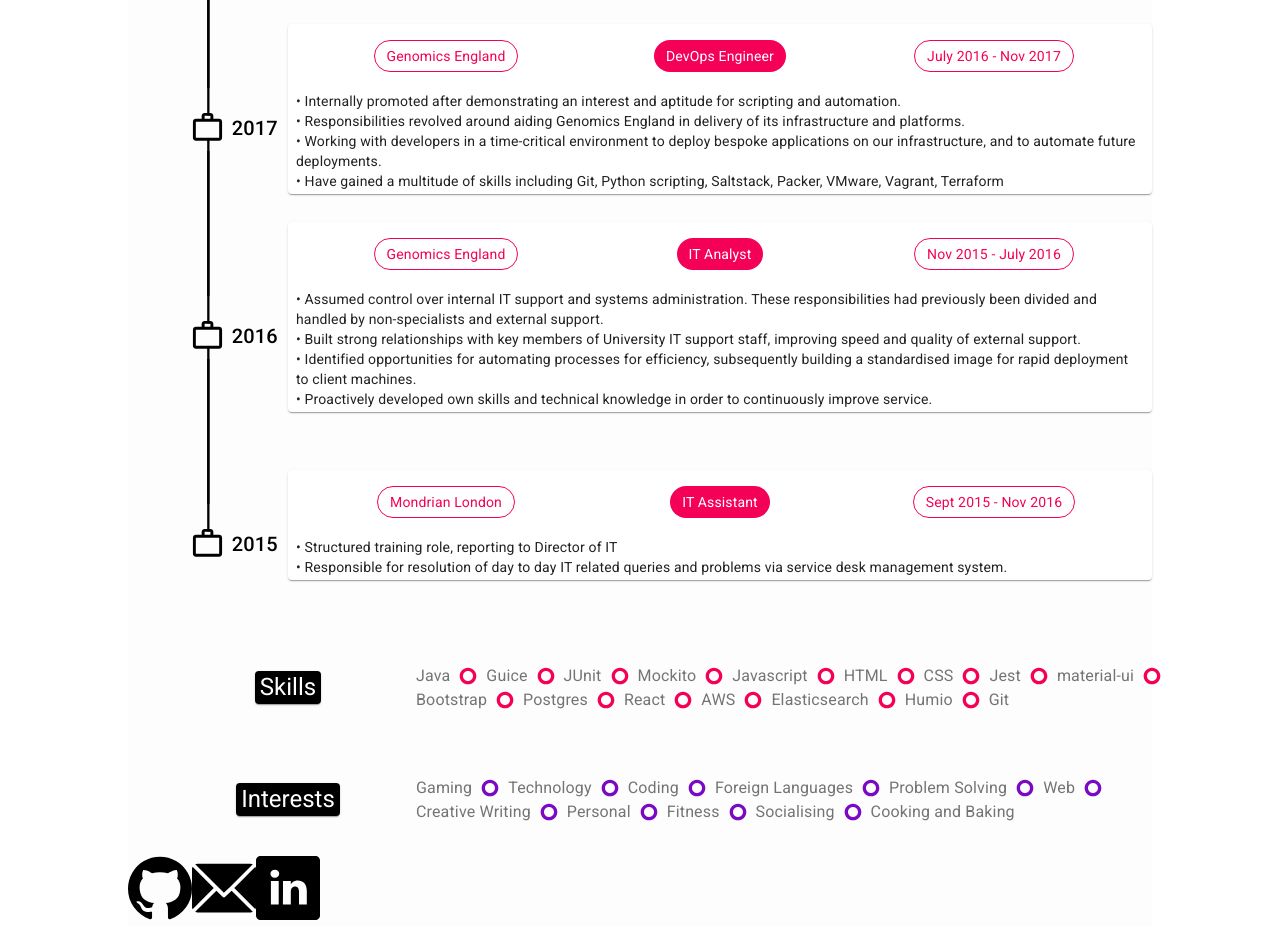
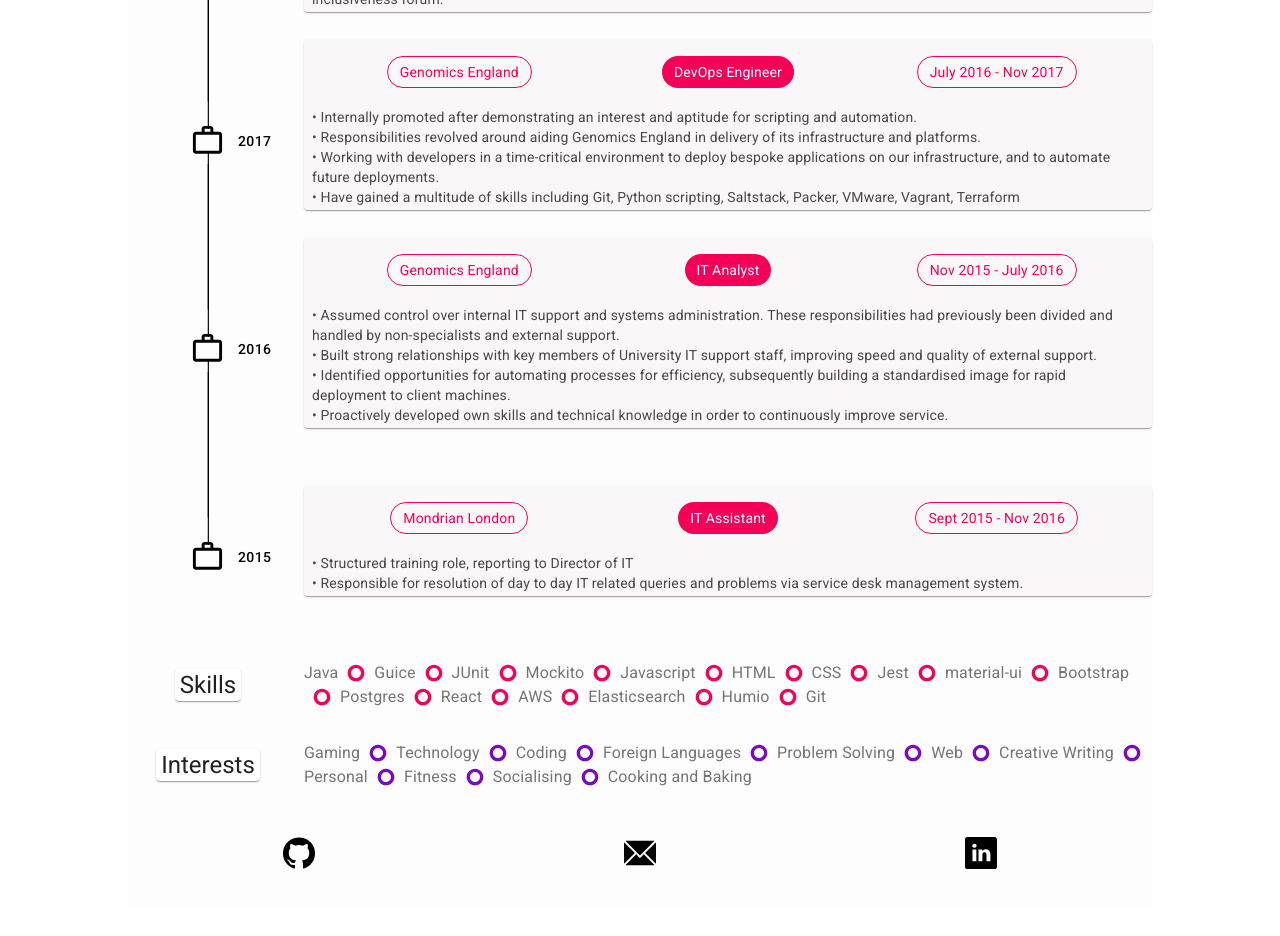
Before and after one commit to zantetsuken88/lee-stewart, a React (Create React App) app: page / in a window 1280 px wide. Shown: the part 560-1496 px from the top of the page. Built offline with nearby package versions, Linux system fonts and the light colour scheme.

Commit message:
loads more

```diff
--- a/src/App.js
+++ b/src/App.js
@@ -34,15 +34,16 @@
       className='app-section-container'
     >
       <div className='app-switcher-bar'>
+        <Typography variant='overline' className={'app-switcher-bar-'.concat(isCodingVersion() ? 'coding' : 'pre-coding')}>Experience: </Typography>
         <ToggleButtonGroup value={version} exclusive onChange={toggleCvVersion} size='small'>
           <ToggleButton value={VERSION.CODING}>
             <Typography variant='button' className='app-switcher-bar-coding'>
-              View Software Engineering
+              Software Engineering
             </Typography>
           </ToggleButton>
           <ToggleButton value={VERSION.PRE_CODING} >
             <Typography variant='button' className='app-switcher-bar-pre-coding'>
-              Acting, Misc and Education
+              Everything Else
             </Typography>
           </ToggleButton>
         </ToggleButtonGroup>
@@ -57,9 +58,7 @@
         sectionTitle='Interests'
         sectionContent={interestContents}
         />
-        <div style={{ display: 'grid' }}>
-          <Contact/>
-        </div>
+        <Contact/>
     </main>
   );
 }
--- a/src/CvContents/RolesContents.js
+++ b/src/CvContents/RolesContents.js
@@ -71,3 +71,8 @@
     • First point of contact for team queries and ad-hoc training. <br/>
     • Handled escalated telephone calls.
   </Typography>;
+
+export const deMontfort =
+  <Typography variant='body2' style={{ padding: '3px'}}>
+    • Graduated with 2:1 Honours
+  </Typography>
--- a/src/components/Contact.jsx
+++ b/src/components/Contact.jsx
@@ -1,46 +1,35 @@
-import Grid from "@material-ui/core/Grid";
 import React from "react";
+import './Contact.scss'
 
 export default function Contact() {
-
   return (
-    <Grid item xs className='details-bar'>
+    <div className='contact-container'>
       <a href='https://github.com/zantetsuken88' target='_blank' rel='noopener noreferrer' className='logo'>
         <img
           src={require('../media/github-logo.svg')}
-          style={{height: '64px', width: '64px', gridColumnStart: '0'}}
           alt='github logo'
-          color='transparent'
-        />
+          color='transparent'/>
       </a>
       <a
         href='mailto:lee.stewart@alumni.dmu.ac.uk'
         target='_blank'
         rel='noopener noreferrer'
-        className='logo'
-        style={{gridColumnStart: '3'}}
-      >
+        className='logo'>
         <img
           src={require('../media/mail.svg')}
-          style={{height: '64px', width: '64px'}}
           alt='mail logo'
-          color='transparent'
-        />
+          color='transparent'/>
       </a>
       <a
         href='https://www.linkedin.com/in/lee-stewart-684839ba/'
         target='_blank'
         rel='noopener noreferrer'
-        className='logo'
-        style={{gridColumnStart: '5'}}
-      >
+        className='logo'>
         <img
           src={require('../media/linkedin.svg')}
-          style={{height: '64px', width: '64px'}}
           alt='linkedin logo'
-          color='transparent'
-        />
+          color='transparent'/>
       </a>
-    </Grid>
+    </div>
   );
 }
--- /dev/null
+++ b/src/components/Contact.scss
@@ -0,0 +1,9 @@
+.contact-container {
+  display: grid;
+  grid-template-columns: 1fr 1fr 1fr;
+  place-items: center;
+  margin: 2rem 0;
+  & img {
+    height: 32px;
+  }
+}
--- a/src/components/CvSection.js
+++ b/src/components/CvSection.js
@@ -1,47 +1,18 @@
 import React from 'react';
-import Grid from '@material-ui/core/Grid';
 import { Paper, Typography } from '@material-ui/core';
-import { makeStyles } from '@material-ui/core/styles';
-
-const useStyles = makeStyles({
-  sectionTitle: {
-    backgroundColor: 'black',
-    padding: '0px 5px',
-    color: 'white',
-    placeSelf: 'center',
-    gridColumnStart: '2'
-  },
-  titleContainer: {
-    gridTemplateColumns: '1fr 1fr 1fr',
-    display: 'grid'
-  },
-  sectionContent: {
-    color: 'rgba(0, 0, 0, 0.54)',
-    margin: '1px'
-  },
-  container: {
-    margin: '2rem'
-  }
-});
+import './CvSection.scss'
 
 export default function CvSection ({sectionTitle, sectionContent}) {
-  const classes = useStyles();
   return (
-    <Grid
-      container
-      direction='row'
-      justify='space-around'
-      alignItems='center'
-      className={classes.container}
-      >
-      <Grid item xs={3} className={classes.titleContainer}>
-        <Paper className={classes.sectionTitle}>
+    <div className='container'>
+      <div className='title-container'>
+        <Paper className='section-title'>
           <Typography variant='h5'>{sectionTitle}</Typography>
         </Paper>
-      </Grid>
-      <Grid item xs>
+      </div>
+      <div className='contents-container'>
         {sectionContent}
-      </Grid>
-    </Grid>
+      </div>
+    </div>
   )
 }
--- /dev/null
+++ b/src/components/CvSection.scss
@@ -0,0 +1,22 @@
+.section-title {
+  background-color: black;
+  padding: 0 5px;
+  color: white;
+  place-self: center;
+  grid-column-start: 2;
+}
+
+.title-container {
+  grid-template-columns: 1fr 1fr 1fr;
+  display: grid;
+}
+
+.container {
+  display: grid;
+  grid-template-columns: 10rem 1fr;
+  margin: 1rem 0;
+}
+
+.contents-container {
+  margin-left: 1rem;
+}
--- a/src/components/PersonalDetailsHeader.scss
+++ b/src/components/PersonalDetailsHeader.scss
@@ -12,7 +12,7 @@
     grid-column-start: 2;
     color: $red;
     place-self: center;
-    margin: 15px;
+    margin: 0 3rem;
   }
   .details-bar {
     margin: 0;
--- a/src/components/PreCodingRoles.js
+++ b/src/components/PreCodingRoles.js
@@ -1,6 +1,6 @@
 import React from 'react';
 import RoleSection from './RoleSection';
-import { aldSeniorCredit, monarchRecruitment, uniqueVoice, universityWestEngland } from '../CvContents/RolesContents';
+import { aldSeniorCredit, monarchRecruitment, uniqueVoice, universityWestEngland, deMontfort } from '../CvContents/RolesContents';
 
 export default function PreCodingRoles ({ chipClass }) {
   return (
@@ -50,6 +50,7 @@
         jobTitle='BA(Hons) Performing Arts'
         company='DeMontfort University'
         chipClass={chipClass}
+        jobDescription={deMontfort}
       />
     </div>
   )
--- a/src/components/RoleSection.js
+++ b/src/components/RoleSection.js
@@ -11,13 +11,13 @@
       <div className='label-container'>
         <svg viewBox='0 0 20 100' className='year-line-top' overflow='hidden'>
           <line x1='50%' y1='0' x2='50%' y2='74%'
-                style={{ stroke: 'black', strokeWidth: '1' }}/>
+                style={{ stroke: 'black', strokeWidth: '0.5' }}/>
         </svg>
         <WorkOutlineIcon className='year-label' fontSize='large' />
-        <Typography variant='h6' className='year-text' >{year}</Typography>
+        <Typography variant='button' className='year-text' >{year}</Typography>
         <svg viewBox='0 0 20 100' className='year-line-bottom' overflow='hidden'>
           <line x1='50%' y1='33%' x2='50%' y2='100%'
-                style={{ stroke: 'black', strokeWidth: '1' }}/>
+                style={{ stroke: 'black', strokeWidth: '0.5' }}/>
         </svg>
       </div>
       <div>
--- a/src/components/RoleSection.scss
+++ b/src/components/RoleSection.scss
@@ -53,10 +53,10 @@
 
 .job-description {
   font-size: small;
-    color: darkgray;
-    background-color: #f3eded63;
+  color: #4d4545 !important;
+  background-color: #f3eded63 !important;
   text-align: left;
-    margin-bottom: 5px;
+  margin: 5px 0 5px 1rem;
   padding: 0 5px
 }
 
```
Lines whose indentation alone changed are shown as unchanged.
